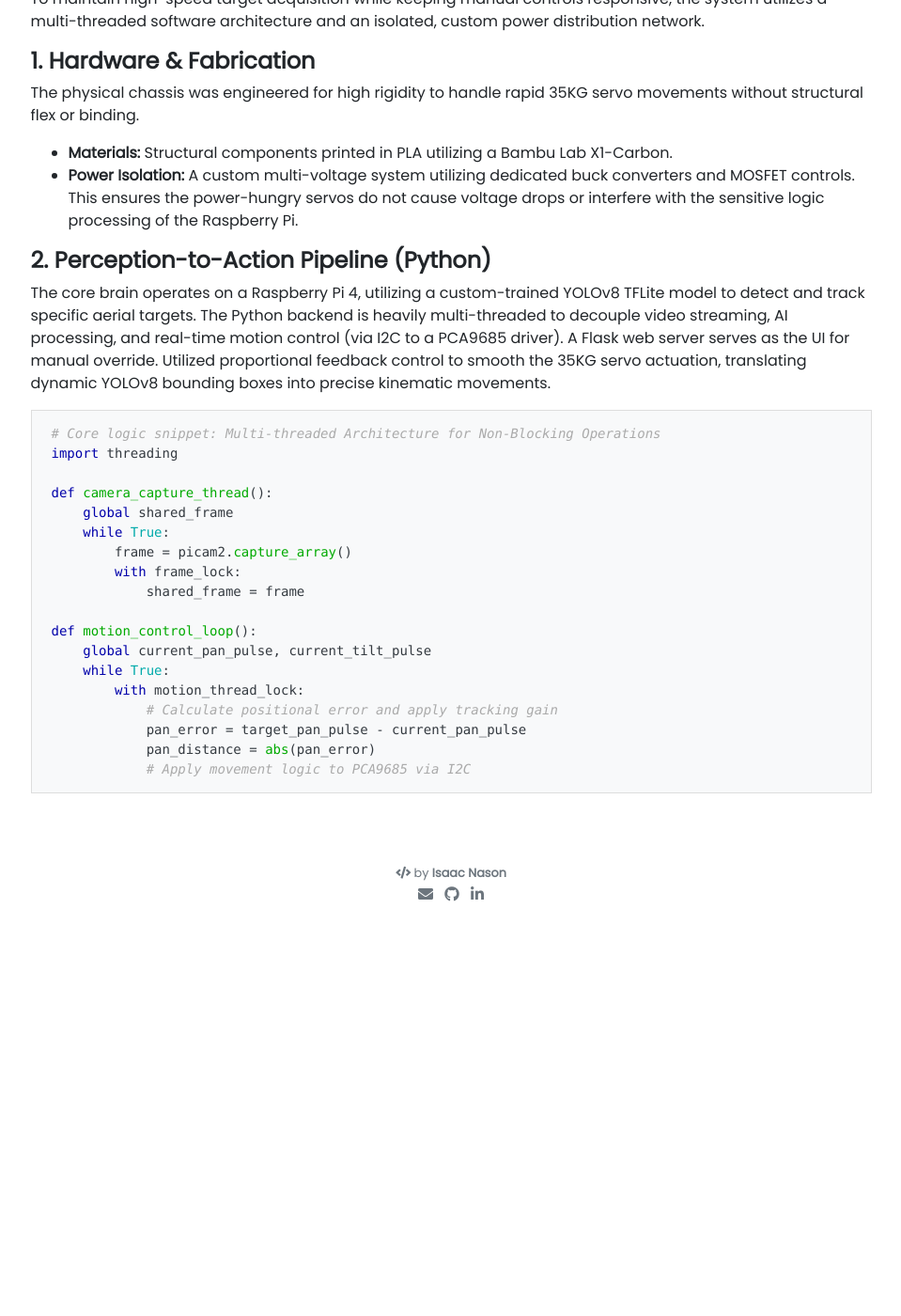
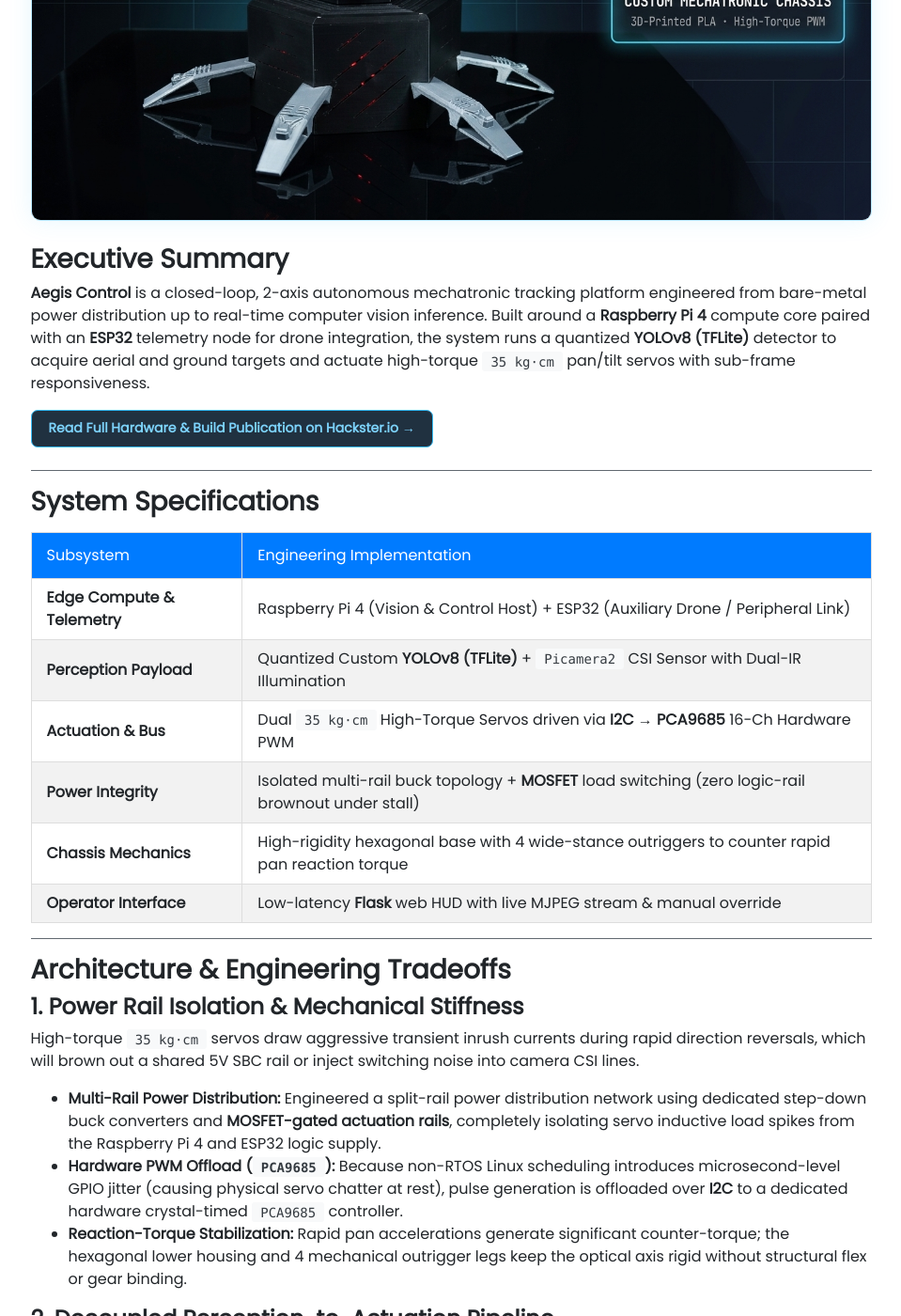
Before and after one commit to mistabowhunta/github.io, a Jekyll site: the page built from _projects/03-aegis-control.md, in a window 1280 px wide and 1400 px high, scrolled down 420 px. Shown: the whole window at 94% size, without its empty margins (160-1119 px from the left). Built offline with Jekyll 4.4.1, drawn with Linux system fonts in a browser that asks for light colours; before the commit the page ends 1367 px from its top, so only the background shows below that; some of the changed text lies outside the part shown.

Commit message:
Revise Aegis Control project specifications and tools
Updated project details including tools, description, and system specifications for the Aegis Control platform.

````diff
--- a/_projects/03-aegis-control.md
+++ b/_projects/03-aegis-control.md
@@ -1,47 +1,105 @@
 ---
 name: Aegis Control - Autonomous 2-Axis CV Sentry Platform
-tools: [Python, YOLOv8, OpenCV, Closed-Loop Gimbal, PWM Servo Control, Mechatronics]
+tools: [Python, YOLOv8 (TFLite), Raspberry Pi 4 / ESP32, I2C / PCA9685 PWM, OpenCV, Power Electronics]
 image: /assets/images/aegis_control_hero.jpg
-description: Closed-loop 2-axis mechatronic tracking platform pairing real-time YOLOv8 + IR optical target acquisition with multi-threaded Python gimbal control and a custom hexagonal stabilized chassis.
+description: Closed-loop 2-axis mechatronic tracking platform pairing quantized YOLOv8 TFLite + IR optical target acquisition with multi-threaded I2C gimbal control and isolated high-current power electronics.
 permalink: /projects/aegis-control
 ---
 
+<img src="/assets/images/aegis_control_hero.jpg" alt="Aegis Control Autonomous 2-Axis Sentry Platform" style="width: 100%; border-radius: 10px; border: 1px solid rgba(56, 189, 248, 0.35); box-shadow: 0 0 24px rgba(56, 189, 248, 0.12); margin-bottom: 1.5rem;">
+
 ### **Executive Summary**
-The Aegis Control system is a fully autonomous, AI-driven sentry turret with drone integration. Designed and rapidly prototyped from scratch, the system integrates a custom 3D-printed chassis with real-time target tracking utilizing computer vision.
+**Aegis Control** is a closed-loop, 2-axis autonomous mechatronic tracking platform engineered from bare-metal power distribution up to real-time computer vision inference. Built around a **Raspberry Pi 4** compute core paired with an **ESP32** telemetry node for drone integration, the system runs a quantized **YOLOv8 (TFLite)** detector to acquire aerial and ground targets and actuate high-torque `35 kg·cm` pan/tilt servos with sub-frame responsiveness.
 
-**Tech Stack:** Python, OpenCV, YOLOv8 (TFLite), Flask, Raspberry Pi 4, ESP32.
-**Documentation:** [View the official publication on Hackster.io](https://www.hackster.io/NasonNation_Robotics/aegis-control-ai-powered-sentry-turret-drone-system-a2892e)
+<p style="margin: 1rem 0 1.5rem 0;">
+  <a href="https://www.hackster.io/NasonNation_Robotics/aegis-control-ai-powered-sentry-turret-drone-system-a2892e" target="_blank" rel="noopener" style="display: inline-block; padding: 8px 18px; border-radius: 7px; font-weight: 700; font-size: 0.88rem; background: rgba(14, 32, 48, 0.92); color: #7dd3fc; border: 1px solid #38bdf8; text-decoration: none;">
+    Read Full Hardware &amp; Build Publication on Hackster.io &rarr;
+  </a>
+</p>
 
 ---
 
-### **System Architecture**
-To maintain high-speed target acquisition while keeping manual controls responsive, the system utilizes a multi-threaded software architecture and an isolated, custom power distribution network.
+### **System Specifications**
 
-#### **1. Hardware & Fabrication**
-The physical chassis was engineered for high rigidity to handle rapid 35KG servo movements without structural flex or binding.
-* **Materials:** Structural components printed in PLA utilizing a Bambu Lab X1-Carbon.
-* **Power Isolation:** A custom multi-voltage system utilizing dedicated buck converters and MOSFET controls. This ensures the power-hungry servos do not cause voltage drops or interfere with the sensitive logic processing of the Raspberry Pi.
+| Subsystem | Engineering Implementation |
+| :--- | :--- |
+| **Edge Compute &amp; Telemetry** | Raspberry Pi 4 (Vision &amp; Control Host) + ESP32 (Auxiliary Drone / Peripheral Link) |
+| **Perception Payload** | Quantized Custom **YOLOv8 (TFLite)** + `Picamera2` CSI Sensor with Dual-IR Illumination |
+| **Actuation &amp; Bus** | Dual `35 kg·cm` High-Torque Servos driven via **I2C &rarr; PCA9685** 16-Ch Hardware PWM |
+| **Power Integrity** | Isolated multi-rail buck topology + **MOSFET** load switching (zero logic-rail brownout under stall) |
+| **Chassis Mechanics** | High-rigidity hexagonal base with 4 wide-stance outriggers to counter rapid pan reaction torque |
+| **Operator Interface** | Low-latency **Flask** web HUD with live MJPEG stream &amp; manual override |
 
-#### **2. Perception-to-Action Pipeline (Python)**
-The core brain operates on a Raspberry Pi 4, utilizing a custom-trained YOLOv8 TFLite model to detect and track specific aerial targets. The Python backend is heavily multi-threaded to decouple video streaming, AI processing, and real-time motion control (via I2C to a PCA9685 driver). A Flask web server serves as the UI for manual override. Utilized proportional feedback control to smooth the 35KG servo actuation, translating dynamic YOLOv8 bounding boxes into precise kinematic movements.
+---
+
+### **Architecture &amp; Engineering Tradeoffs**
+
+#### **1. Power Rail Isolation &amp; Mechanical Stiffness**
+High-torque `35 kg·cm` servos draw aggressive transient inrush currents during rapid direction reversals, which will brown out a shared 5V SBC rail or inject switching noise into camera CSI lines.
+* **Multi-Rail Power Distribution:** Engineered a split-rail power distribution network using dedicated step-down buck converters and **MOSFET-gated actuation rails**, completely isolating servo inductive load spikes from the Raspberry Pi 4 and ESP32 logic supply.
+* **Hardware PWM Offload (`PCA9685`):** Because non-RTOS Linux scheduling introduces microsecond-level GPIO jitter (causing physical servo chatter at rest), pulse generation is offloaded over **I2C** to a dedicated hardware crystal-timed `PCA9685` controller.
+* **Reaction-Torque Stabilization:** Rapid pan accelerations generate significant counter-torque; the hexagonal lower housing and 4 mechanical outrigger legs keep the optical axis rigid without structural flex or gear binding.
+
+#### **2. Decoupled Perception-to-Actuation Pipeline**
+Running TFLite object detection, MJPEG operator streaming, and `50 Hz` servo control Loops sequentially in a single Python process starves the gimbal controller whenever inference latency fluctuates. Aegis decouples capture, inference, and kinematic actuation across independent threads synchronized via lightweight locks:
+
+* **Zero-Block Frame Handoff:** The `Picamera2` acquisition thread continuously updates the latest frame buffer so YOLOv8 inference never processes stale queued frames (eliminating lag-induced overshoot).
+* **Proportional Tracking with Deadband &amp; Slew Clamping:** Bounding-box centroid pixel error `(err_x, err_y)` is passed through a pixel deadband filter (preventing servo hunting at lock) and a slew-clamped proportional controller (`Kp`) before writing pulse-width updates over I2C.
 
 ```python
-# Core logic snippet: Multi-threaded Architecture for Non-Blocking Operations
+import time
 import threading
 
-def camera_capture_thread():
-    global shared_frame
-    while True:
-        frame = picam2.capture_array()
-        with frame_lock:
-            shared_frame = frame
+# Control constants (calibrated to optical FOV & 35kg-cm servo mechanics)
+FRAME_CX, FRAME_CY = 320, 240
+DEADBAND_PX = 12          # Suppress micro-oscillation / hunting when locked on target
+KP_PAN, KP_TILT = 0.085, 0.075
+MAX_STEP_US = 28          # Slew-rate clamp to limit mechanical jerk & current spikes
+PULSE_MIN, PULSE_MAX = 600, 2400
+CONTROL_HZ = 50
 
-def motion_control_loop():
-    global current_pan_pulse, current_tilt_pulse
-    while True:
-        with motion_thread_lock:
-            # Calculate positional error and apply tracking gain
-            pan_error = target_pan_pulse - current_pan_pulse
-            pan_distance = abs(pan_error)
-            # Apply movement logic to PCA9685 via I2C
+class GimbalTracker:
+    def __init__(self, picam2, pca_driver):
+        self.picam2 = picam2
+        self.pca = pca_driver
+        self.frame_lock = threading.Lock()
+        self.target_lock = threading.Lock()
+        self.latest_frame = None
+        self.target_centroid = None   # (cx, cy) from YOLOv8 TFLite inference thread
+        self.pan_us = 1500.0
+        self.tilt_us = 1500.0
+
+    def capture_worker(self):
+        """Continuously refreshes latest CSI frame so CV inference never lags behind real time."""
+        while True:
+            frame = self.picam2.capture_array()
+            with self.frame_lock:
+                self.latest_frame = frame
+
+    def control_loop_worker(self):
+        """Deterministic 50 Hz proportional servo loop driving hardware PWM over I2C."""
+        period = 1.0 / CONTROL_HZ
+        while True:
+            t0 = time.monotonic()
+            with self.target_lock:
+                centroid = self.target_centroid
+
+            if centroid is not None:
+                err_x = centroid[0] - FRAME_CX
+                err_y = centroid[1] - FRAME_CY
+
+                if abs(err_x) > DEADBAND_PX:
+                    step_pan = max(-MAX_STEP_US, min(MAX_STEP_US, -err_x * KP_PAN))
+                    self.pan_us = max(PULSE_MIN, min(PULSE_MAX, self.pan_us + step_pan))
+
+                if abs(err_y) > DEADBAND_PX:
+                    step_tilt = max(-MAX_STEP_US, min(MAX_STEP_US, err_y * KP_TILT))
+                    self.tilt_us = max(PULSE_MIN, min(PULSE_MAX, self.tilt_us + step_tilt))
+
+                self.pca.set_servo_pulse(channel=0, pulse_us=int(self.pan_us))
+                self.pca.set_servo_pulse(channel=1, pulse_us=int(self.tilt_us))
+
+            elapsed = time.monotonic() - t0
+            if elapsed < period:
+                time.sleep(period - elapsed)
 ```
````
